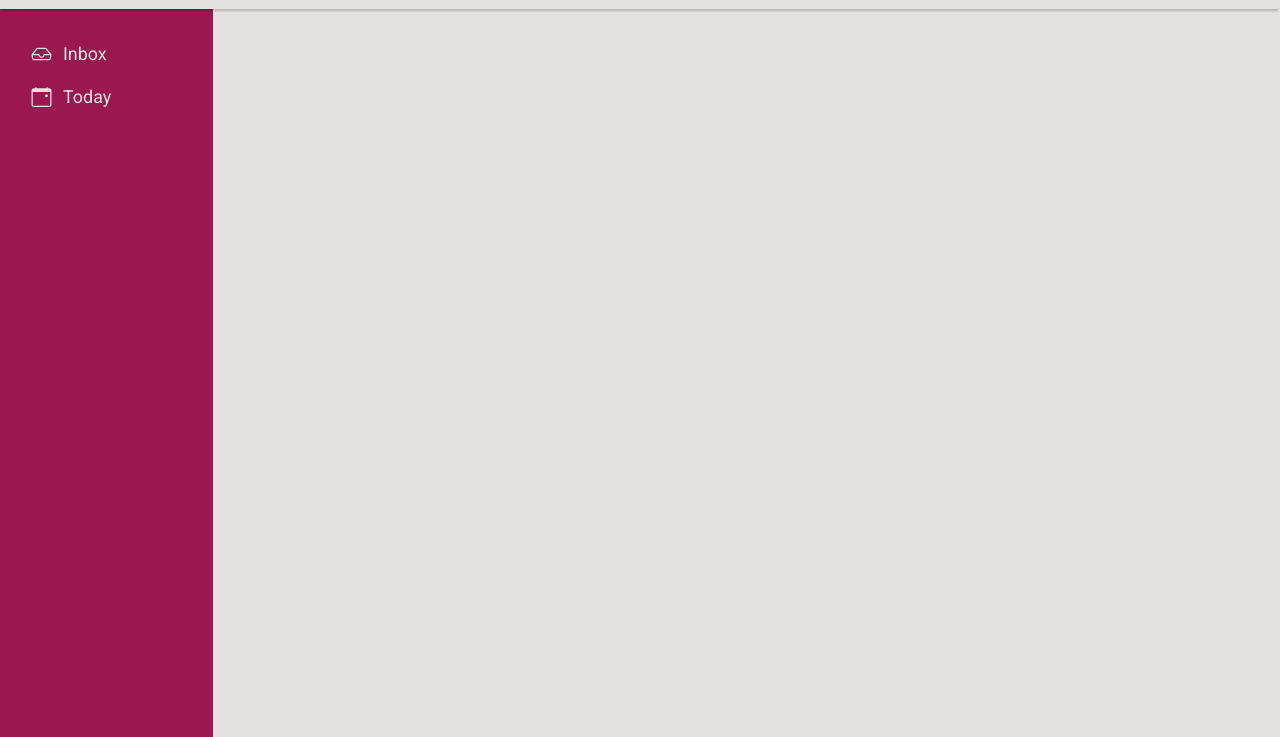
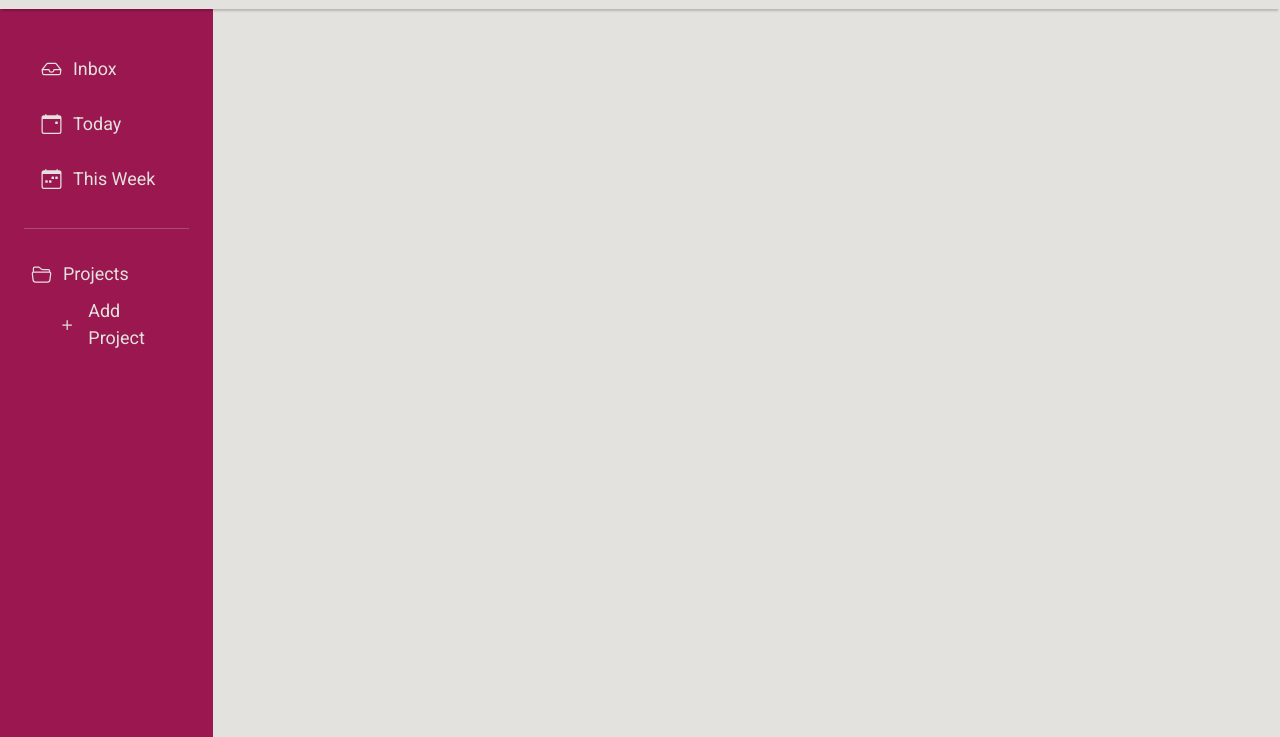
Before and after one commit to raheemelassadi/todo-list, a website built with webpack: page dist/index.html in a window 1280 px wide. Shown: the part 63-800 px from the top of the page. Built offline with nearby package versions, Linux system fonts and the light colour scheme.

Commit message:
finished sidebar styling

```diff
--- a/src/index.js
+++ b/src/index.js
@@ -1,4 +1,3 @@
-// import { elementInit, elementStyling } from "./modules/initialLoad";
 import loadHome from "./modules/initialLoad"
 import "./styles.scss"
 
--- a/src/modules/initialLoad.js
+++ b/src/modules/initialLoad.js
@@ -1,5 +1,3 @@
-import { WebpackError } from "webpack"
-
 function createHome() {
     const content = document.querySelector('#content')
     const navbar = document.createElement("nav")
@@ -12,6 +10,9 @@ function createHome() {
     const inbox = document.createElement("div")
     const today = document.createElement("div")
     const week = document.createElement("div")
+    const hr = document.createElement("hr")
+    const projects = document.createElement("p")
+    const addProjects = document.createElement("div")
 
     content.classList.add('container-fluid')
 
@@ -38,6 +39,19 @@ function createHome() {
     <path d="M3.5 0a.5.5 0 0 1 .5.5V1h8V.5a.5.5 0 0 1 1 0V1h1a2 2 0 0 1 2 2v11a2 2 0 0 1-2 2H2a2 2 0 0 1-2-2V3a2 2 0 0 1 2-2h1V.5a.5.5 0 0 1 .5-.5zM1 4v10a1 1 0 0 0 1 1h12a1 1 0 0 0 1-1V4H1z"/>
   </svg><p class="ms-1 d-none d-sm-inline">Today</p>`
 
+    week.innerHTML = `<svg xmlns="http://www.w3.org/2000/svg" width="35" height="20" fill="currentColor" class="bi bi-calendar-week" viewBox="0 0 16 16">
+    <path d="M11 6.5a.5.5 0 0 1 .5-.5h1a.5.5 0 0 1 .5.5v1a.5.5 0 0 1-.5.5h-1a.5.5 0 0 1-.5-.5v-1zm-3 0a.5.5 0 0 1 .5-.5h1a.5.5 0 0 1 .5.5v1a.5.5 0 0 1-.5.5h-1a.5.5 0 0 1-.5-.5v-1zm-5 3a.5.5 0 0 1 .5-.5h1a.5.5 0 0 1 .5.5v1a.5.5 0 0 1-.5.5h-1a.5.5 0 0 1-.5-.5v-1zm3 0a.5.5 0 0 1 .5-.5h1a.5.5 0 0 1 .5.5v1a.5.5 0 0 1-.5.5h-1a.5.5 0 0 1-.5-.5v-1z"/>
+    <path d="M3.5 0a.5.5 0 0 1 .5.5V1h8V.5a.5.5 0 0 1 1 0V1h1a2 2 0 0 1 2 2v11a2 2 0 0 1-2 2H2a2 2 0 0 1-2-2V3a2 2 0 0 1 2-2h1V.5a.5.5 0 0 1 .5-.5zM1 4v10a1 1 0 0 0 1 1h12a1 1 0 0 0 1-1V4H1z"/>
+  </svg><p class="ms-1 d-none d-sm-inline">This Week</p>`
+
+
+    projects.innerHTML = `<svg xmlns="http://www.w3.org/2000/svg" width="35" height="20" fill="currentColor" class="bi bi-folder2-open" viewBox="0 0 16 16"><path d="M1 3.5A1.5 1.5 0 0 1 2.5 2h2.764c.958 0 1.76.56 2.311 1.184C7.985 3.648 8.48 4 9 4h4.5A1.5 1.5 0 0 1 15 5.5v.64c.57.265.94.876.856 1.546l-.64 5.124A2.5 2.5 0 0 1 12.733 15H3.266a2.5 2.5 0 0 1-2.481-2.19l-.64-5.124A1.5 1.5 0 0 1 1 6.14V3.5zM2 6h12v-.5a.5.5 0 0 0-.5-.5H9c-.964 0-1.71-.629-2.174-1.154C6.374 3.334 5.82 3 5.264 3H2.5a.5.5 0 0 0-.5.5V6zm-.367 1a.5.5 0 0 0-.496.562l.64 5.124A1.5 1.5 0 0 0 3.266 14h9.468a1.5 1.5 0 0 0 1.489-1.314l.64-5.124A.5.5 0 0 0 14.367 7H1.633z"/>
+  </svg><p class="ms-1 d-none d-sm-inline">Projects</p>`
+
+    addProjects.innerHTML = `<svg xmlns="http://www.w3.org/2000/svg" width="35" height="20" fill="currentColor" class="bi bi-plus" viewBox="0 0 16 16">
+    <path d="M8 4a.5.5 0 0 1 .5.5v3h3a.5.5 0 0 1 0 1h-3v3a.5.5 0 0 1-1 0v-3h-3a.5.5 0 0 1 0-1h3v-3A.5.5 0 0 1 8 4z"/>
+  </svg><p class="ms-1 d-none d-sm-inline">Add Project</p>`
+
     //adding class lists
     gridContainer.classList.add('container-fluid', 'd-flex', 'h-100', 'gridContainer')
 
@@ -48,6 +62,13 @@ function createHome() {
     today.setAttribute('id', 'today')
     today.classList.add('sidebar-items')
 
+    week.setAttribute('id', 'week')
+    week.classList.add('sidebar-items')
+
+    projects.setAttribute('id', 'projects')
+
+    addProjects.classList.add('sidebar-items', 'projectAdder')
+
     mainWindow.classList.add("col-10", 'd-grid', 'mainWindow')
     mainWindow.textContent = 'sdocidn'
 
@@ -56,6 +77,10 @@ function createHome() {
     content.appendChild(navbar)
     sidebar.appendChild(inbox)
     sidebar.appendChild(today)
+    sidebar.appendChild(week)
+    sidebar.appendChild(hr)
+    sidebar.appendChild(projects)
+    sidebar.appendChild(addProjects)
     gridContainer.appendChild(sidebar)
     gridContainer.appendChild(mainWindow)
     content.appendChild(gridContainer)
@@ -64,17 +89,9 @@ function createHome() {
     return content;
   }
 
-  // function createParagraph(text) {
-  //   const paragraph = document.createElement("p");
-  //   paragraph.textContent = text;
+  function loadHome() {
+    const body = document.querySelector("body")
+    body.appendChild(createHome());
+  }
 
-  //   return paragraph;
-  // }
-
-  // function loadHome() {
-  //   const main = document.getElementById("content");
-  //   main.textContent = "";
-  //   main.appendChild(createHome());
-  // }
-
-  export default createHome;
+  export default loadHome;
--- a/src/styles.scss
+++ b/src/styles.scss
@@ -77,16 +77,28 @@ nav {
     background-color: $greyColor;
 }
 
-.inbox {
-    margin-top: .5rem;
-    margin-bottom: 1rem;
+.sidebar-items{
+    margin-bottom: .5rem;
     display: flex;
     align-items: center;
+    padding-left: 3px;
+    margin-right: 0;
+    padding: 10px;
+    transition: .2s ease-in-out;
+
+    &:hover, &:active {
+        background-color: $greyColor;
+        color: $darkRed;
+        border-radius: 10px;
+    }
 }
 
-#today {
-    display: flex;
-    align-items: center;
+.inbox {
+    margin-top: .8rem;
+}
+
+#week {
+    margin-bottom: 1.6rem;
 }
 
 p {
@@ -94,3 +106,15 @@ p {
     cursor: pointer;
     user-select: none;
 }
+
+#projects {
+    display: flex;
+    align-items: center;
+    margin-top: 2rem;
+    margin-bottom: 0;
+    cursor: default;
+}
+
+.projectAdder {
+    margin-left: 1rem;
+}
--- a/webpack.config.js
+++ b/webpack.config.js
@@ -3,8 +3,8 @@ const path = require('path')
 module.exports = {
     entry: './src/index.js',
     output: {
-      path: path.resolve(__dirname, 'dist'),
       filename: 'main.js',
+      path: path.resolve(__dirname, 'dist')
     },
     mode: 'production',
     module: {
```
Also changed, not shown: dist/index.html, dist/main.js.
